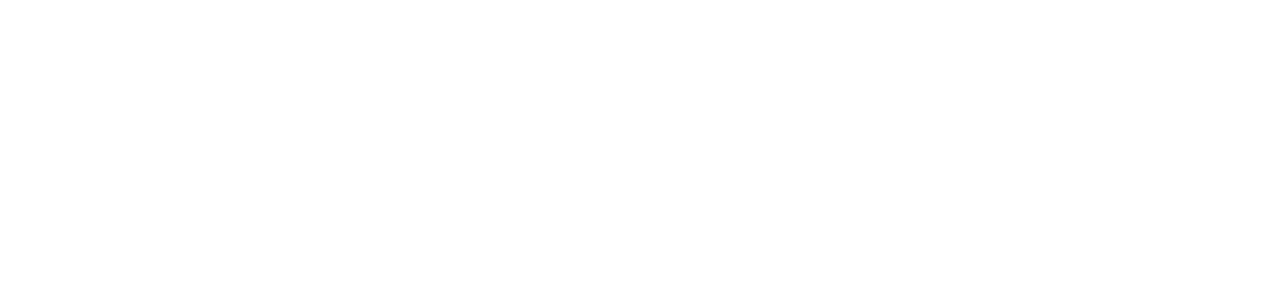
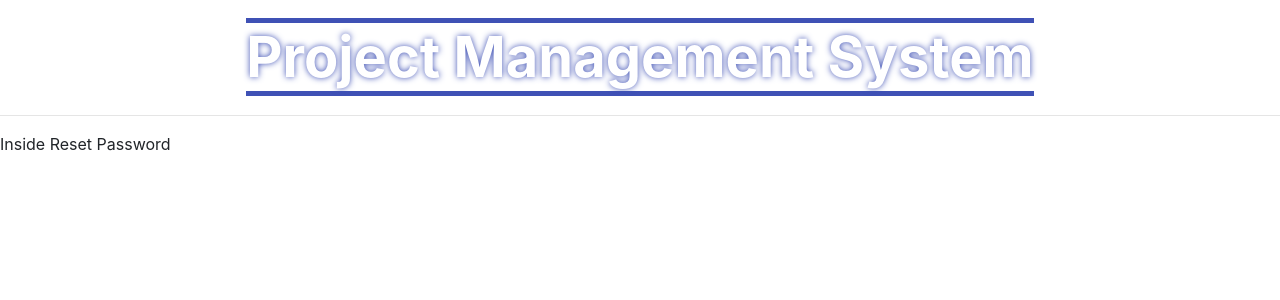
Before and after one commit to xamimran/Project-Management-System-Frontend-, a React (Create React App) app: page /resetPassword in a window 1280 px wide. Before the commit this address had no page. Shown: the top 300 px of the page. Built offline with nearby package versions, Linux system fonts and the light colour scheme.

Commit message:
Updated Header, Created Signup, ResetPassword Componenet

```diff
--- a/src/App.js
+++ b/src/App.js
@@ -4,7 +4,7 @@
 import "./App.css";
 
 // Components
-import { Signin, Home, Signup } from "./components";
+import { Signin, Home, Signup, ResetPassword } from "./components";
 
 export const App = () => {
   return (
@@ -13,6 +13,7 @@
         <Routes>
           <Route path="/" element={<Signin />} />
           <Route path="/signup" element={<Signup />} />
+          <Route path="/resetPassword" element={<ResetPassword />} />
           <Route path="/home" element={<Home />} />
         </Routes>
       </BrowserRouter>
--- a/src/components/Header/Header.module.css
+++ b/src/components/Header/Header.module.css
@@ -11,8 +11,8 @@
     font-weight: bolder;
     color: #ffffff;
     text-shadow: 0px 0px 6px var(--default-color);
-    /* border-top: 00.7vmin solid var(--default-color); */
-    /* border-bottom: 0.7vmin solid var(--default-color); */
+    border-top: 00.7vmin solid var(--default-color);
+    border-bottom: 0.7vmin solid var(--default-color);
 }
 .span:hover {
     cursor: pointer;
--- /dev/null
+++ b/src/components/ResetPassword/ResetPassword.jsx
@@ -0,0 +1,14 @@
+import React from 'react'
+import { Header } from '../Header/Header'
+// importing CSS
+import styles from './ResetPassword.module.css';
+
+export const ResetPassword = () => {
+    return (
+        <div className={styles.root}>
+            <Header/>
+
+            Inside Reset Password
+        </div>
+    )
+}
--- a/src/components/Signin/Signin.jsx
+++ b/src/components/Signin/Signin.jsx
@@ -117,7 +117,7 @@
           </Button>
           <p>
             Forgot your password?
-            <a className={styles.a2} href="/passwordReset">
+            <a className={styles.a2} href="/resetPassword">
               Reset password <ArrowRightAltIcon />{" "}
             </a>
           </p>
--- a/src/components/index.js
+++ b/src/components/index.js
@@ -1,3 +1,4 @@
 export { Signin } from "./Signin/Signin";
 export { Home } from "./Home/Home";
 export { Signup } from "./Signup/Signup";
+export { ResetPassword } from './ResetPassword/ResetPassword';
```
Also changed, not shown: src/components/ResetPassword/ResetPassword.module.css (added), 1 other file (tests, documents, lock files or other folders).
